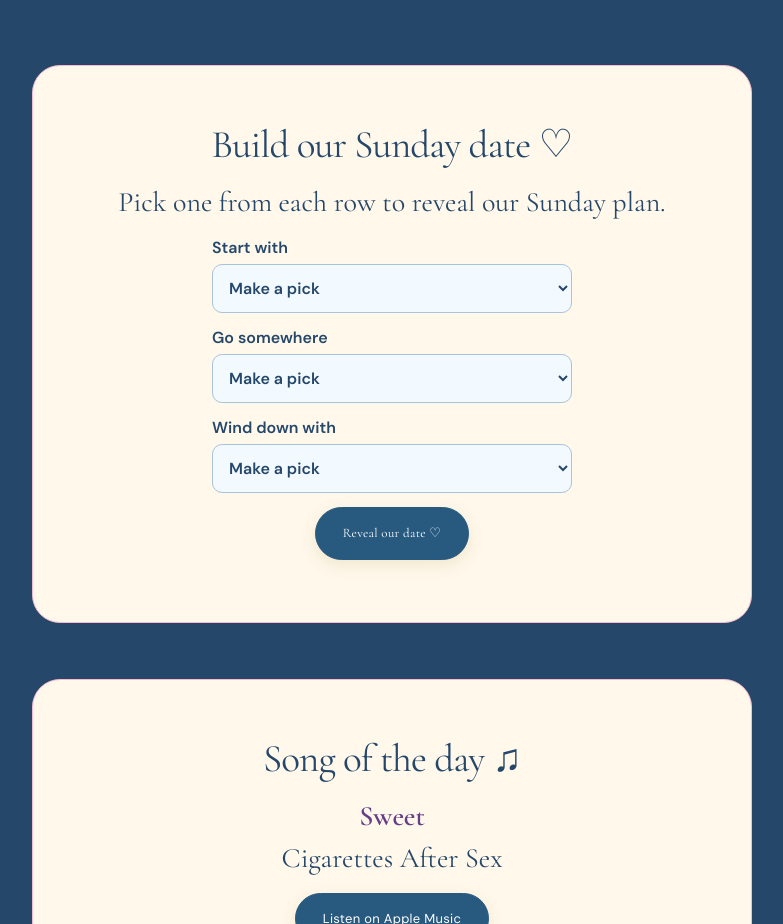
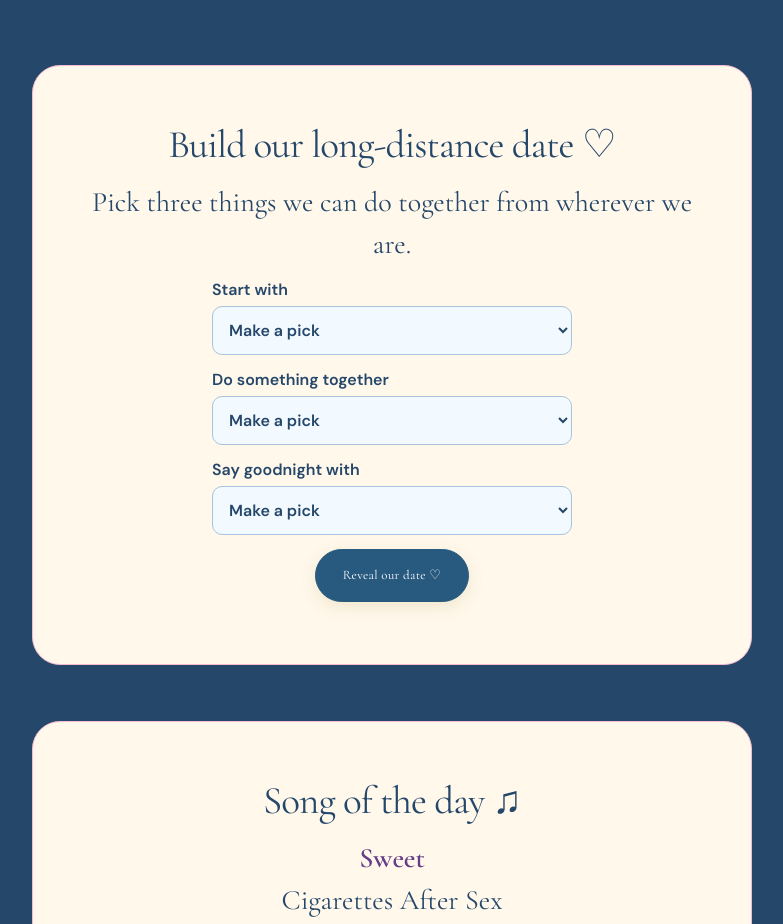
Before and after one commit to kevorwilliams18-a11y/a-little-bouquet-for-you, a plain HTML site: page index.html in a window 1280 px wide. Shown: the part 2900-3824 px from the top of the page, without its empty margins (248-1031 px from the left). Drawn offline with nearby package versions, Linux system fonts and the light colour scheme; a web font is replaced by a local one.

Commit message:
Make the Sunday date game work long-distance

```diff
--- a/index.html
+++ b/index.html
@@ -85,10 +85,10 @@ body{background-color:#25476a;background-image:radial-gradient(ellipse at 12% 28
       <article class="flower-card lily-card"><div class="specimen" data-flower="lily" aria-hidden="true"></div><span class="flower-number">03</span><h3>Keep looking amazing</h3><span class="flower-subtitle">and sexy, of course</span><p>Keep showing up as yourself, wearing what makes you feel good, and looking amazing and sexy while you do it.</p><span class="flower-tag">the outfit checks are very welcome ✧</span></article>
     </div></section>
     <section class="holiday-note" aria-labelledby="game-title">
-<h2 id="game-title">Build our Sunday date ♡</h2>
-<p>Pick one from each row to reveal our Sunday plan.</p>
+<h2 id="game-title">Build our long-distance date ♡</h2>
+<p>Pick three things we can do together from wherever we are.</p>
 <div class="sunday-picks">
-<label>Start with<select><option value="">Make a pick</option><option>Brunch and juice</option><option>A bakery stop</option><option>Breakfast in bed</option></select></label><label>Go somewhere<select><option value="">Make a pick</option><option>The zoo</option><option>A bookstore</option><option>A walk by the water</option></select></label><label>Wind down with<select><option value="">Make a pick</option><option>A DreamWorks movie and popcorn</option><option>A cozy dinner</option><option>A blanket and a playlist</option></select></label>
+<label>Start with<select><option value="">Make a pick</option><option>A video call over snacks</option><option>A voice-note catch-up</option><option>A virtual coffee date</option></select></label><label>Do something together<select><option value="">Make a pick</option><option>Start a DreamWorks movie at the same time</option><option>Play a few rounds of online trivia</option><option>Make a playlist together</option></select></label><label>Say goodnight with<select><option value="">Make a pick</option><option>One thing we loved about today</option><option>A song for each other</option><option>A plan for our next call</option></select></label>
 </div><p><button type="button" class="primary" id="sunday-reveal">Reveal our date ♡</button></p>
 <p id="sunday-result" role="status"></p></section>
     <section class="holiday-note" aria-labelledby="song-title">
```
